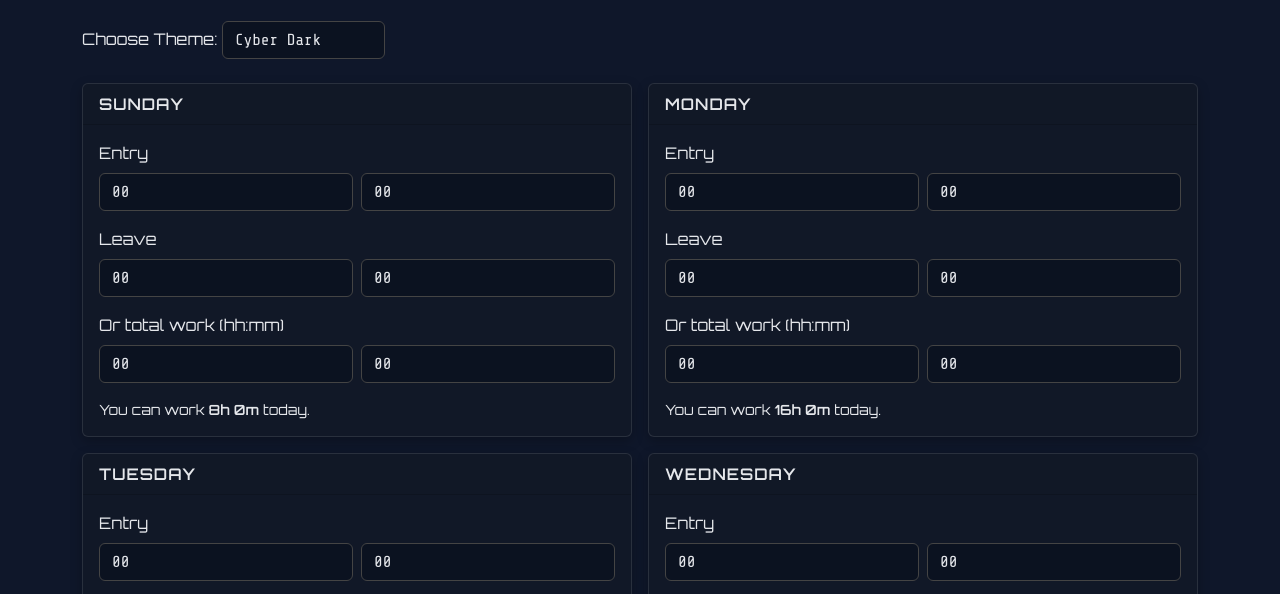
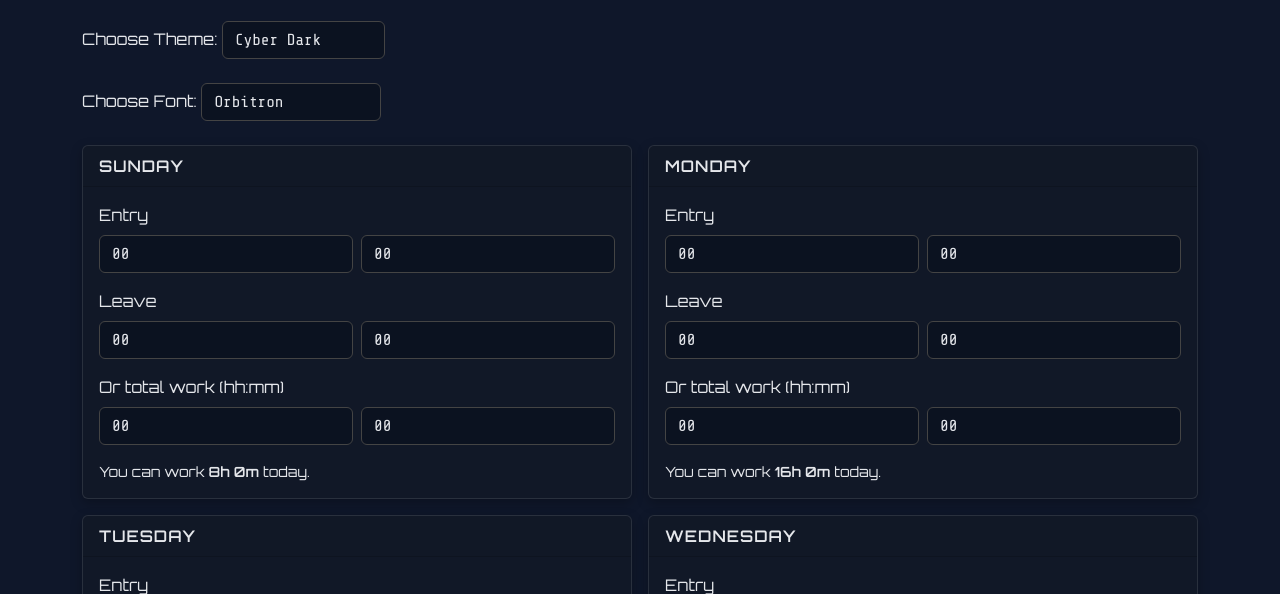
Before and after one commit to Abdulaziz-Aleissa/workCalc, a plain HTML site: page index.html in a window 1280 px wide. Shown: the part 131-725 px from the top of the page. Drawn offline with nearby package versions, Linux system fonts and the light colour scheme.

Commit message:
Update index.html

```diff
--- a/index.html
+++ b/index.html
@@ -13,6 +13,7 @@
       --bg:#0f172a; --card:#111827; --muted:#94a3b8;
       --accent:#22c55e; --warn:#f59e0b; --error:#ef4444; --text:#e5e7eb;
       --select-bg:#0b1220; --select-text:#e5e7eb; --select-border:#444;
+
       --font:'Orbitron', sans-serif;
     }
     body {
@@ -39,6 +40,7 @@
       border: 1px solid var(--select-border);
       font-family: 'Share Tech Mono', monospace;
     }
+
     .pill {
       display:inline-block; padding:4px 10px; border-radius:999px;
       font-size:12px; border:1px solid rgba(148,163,184,0.2);
@@ -67,6 +69,23 @@
       </select>
     </div>
 
+ <!-- font selector -->
+<div class="mb-4">
+  <label for="fontSelect" class="form-label">Choose Font:</label>
+  <select id="fontSelect" class="form-select w-auto d-inline-block">
+    <option value="Orbitron">Orbitron</option>
+    <option value="Share Tech Mono">Share Tech Mono</option>
+    <option value="Audiowide">Audiowide</option>
+    <option value="Roboto">Roboto</option>
+    <option value="Courier New">Courier New</option>
+    <option value="Comic Sans MS">Comic Sans</option>
+  </select>
+</div>
+
+
+
+
+
     <div id="cards" class="row g-3"></div>
 
     <div class="d-flex flex-wrap justify-content-between align-items-center mt-4">
@@ -84,7 +103,11 @@
   const days = ["Sunday","Monday","Tuesday","Wednesday","Thursday"];
   const TARGET_PER_DAY = 8*60;
   const WEEKLY_TARGET = 5*TARGET_PER_DAY;
+
   const STORAGE_KEY = 'workTimeCalculator';
+  const THEME_KEY   = 'workTimeCalculatorTheme';
+  const FONT_KEY    = 'workTimeCalculatorFont';
+
   const elCards = document.getElementById('cards');
 
   function buildSelect(idPrefix,label){
@@ -233,7 +256,7 @@
     }
   }
 
-    // Theme switching
+  // Theme definitions
   const themes = {
     cyberDark: { "--bg":"#0f172a","--card":"#111827","--text":"#e5e7eb","--accent":"#22c55e","--warn":"#f59e0b","--error":"#ef4444","--muted":"#94a3b8","--select-bg":"#0b1220","--select-text":"#e5e7eb","--select-border":"#444" },
     neonBlue: { "--bg":"#001f3f","--card":"#003366","--text":"#7FDBFF","--accent":"#39CCCC","--warn":"#FFDC00","--error":"#FF4136","--muted":"#AAAAAA","--select-bg":"#002244","--select-text":"#7FDBFF","--select-border":"#39CCCC" },
@@ -241,32 +264,51 @@
     sunsetOrange: { "--bg":"#2c0a0a","--card":"#661111","--text":"#ffcc99","--accent":"#ff6600","--warn":"#ffcc00","--error":"#ff3300","--muted":"#ff9966","--select-bg":"#441111","--select-text":"#ffcc99","--select-border":"#ff6600" },
     minimalLight: { "--bg":"#f9f9f9","--card":"#ffffff","--text":"#222","--accent":"#2e8b57","--warn":"#cc8800","--error":"#cc0000","--muted":"#666","--select-bg":"#ffffff","--select-text":"#222","--select-border":"#ccc" },
     redTheme: { "--bg":"#100000","--card":"#780000","--text":"#ffcccc","--accent":"#ff0000","--warn":"#ff6600","--error":"#cc0000","--muted":"#ff9999","--select-bg":"#330000","--select-text":"#ffcccc","--select-border":"#ff0000" },
-     pinkTheme: {
-  "--bg":"#ffd6e7",          // soft baby pink background
-  "--card":"#ffe6f0",        // lighter pastel card
-  "--text":"#5a3d47",        // muted rose text for readability
-  "--accent":"#ff80ab",      // cute pink accent
-  "--warn":"#ff396a",        // lighter warning pink
-  "--error":"#ff4d6d",       // stronger pink-red for errors
-  "--muted":"#c48fb3",       // muted lavender-pink
-  "--select-bg":"#ffe6f0",   // dropdown background pastel pink
-  "--select-text":"#5a3d47", // dropdown text dark rose
-  "--select-border":"#ff80ab"// dropdown border accent pink
-}
-
+    pinkTheme: { "--bg":"#ffd6e7","--card":"#ffe6f0","--text":"#5a3d47","--accent":"#ff80ab","--warn":"#ffb3c6","--error":"#ff4d6d","--muted":"#c48fb3","--select-bg":"#ffe6f0","--select-text":"#5a3d47","--select-border":"#ff80ab" }
   };
 
+  // Font selector
+  const fontSelect = document.getElementById('fontSelect');
+  fontSelect.addEventListener('change', e => {
+    const chosenFont = e.target.value;
+    document.documentElement.style.setProperty('--font', `'${chosenFont}', sans-serif`);
+    localStorage.setItem(FONT_KEY, chosenFont);
+  });
+
+  // Theme selector
   const themeSelect = document.getElementById('themeSelect');
   themeSelect.addEventListener('change', e => {
-      const theme = themes[e.target.value];
+    const themeName = e.target.value;
+    const theme = themes[themeName];
     for(const key in theme){
       document.documentElement.style.setProperty(key, theme[key]);
     }
+    localStorage.setItem(THEME_KEY, themeName);
   });
+
+  // Load saved theme & font
+  function loadPreferences(){
+    const savedTheme = localStorage.getItem(THEME_KEY);
+    if(savedTheme && themes[savedTheme]){
+      themeSelect.value = savedTheme;
+      const theme = themes[savedTheme];
+      for(const key in theme){
+        document.documentElement.style.setProperty(key, theme[key]);
+      }
+    }
+
+    const savedFont = localStorage.getItem(FONT_KEY);
+    if(savedFont){
+      fontSelect.value = savedFont;
+      document.documentElement.style.setProperty('--font', `'${savedFont}', sans-serif`);
+    }
+  }
 
   // Initialize
   loadData();
+  loadPreferences();
   recalc();
 </script>
+
 </body>
 </html>
```
Lines whose indentation alone changed are shown as unchanged.
